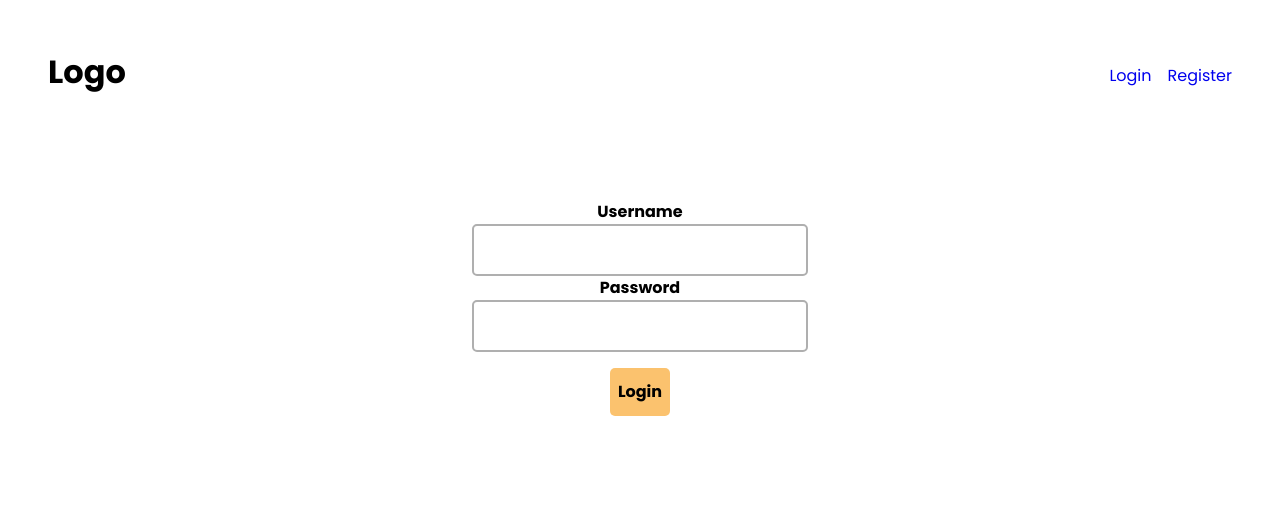
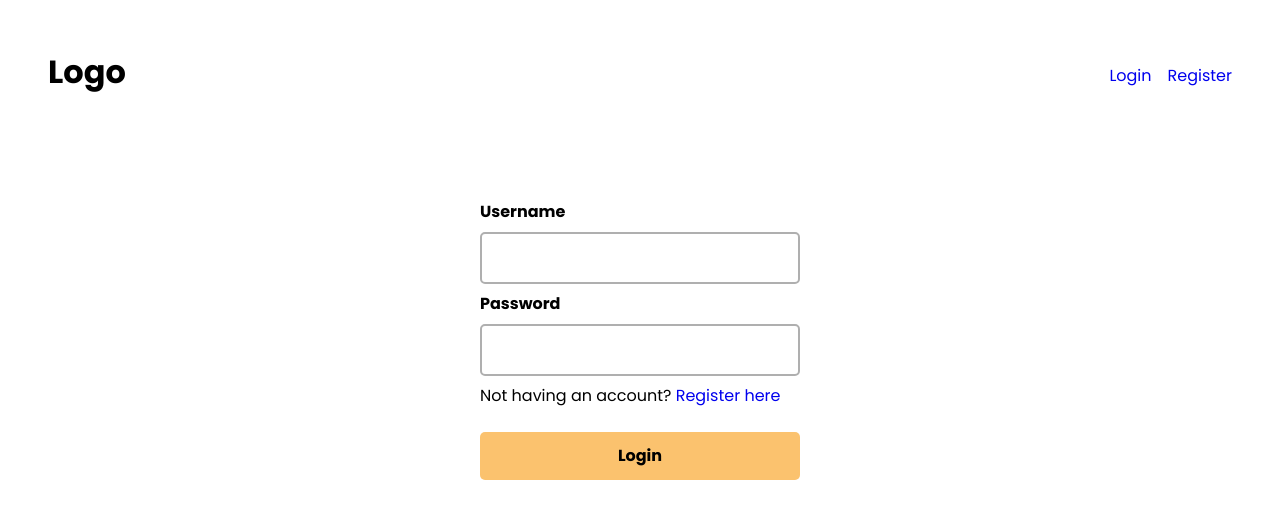
Before and after one commit to alejandrocoder22/nutritionApp, a React (Vite) app in the folder client/: page /dashboard in a window 1280 px wide. Shown: the top 518 px of the page. Built offline with nearby package versions, Linux system fonts and the light colour scheme; no server answers.

Commit message:
Added register option

```diff
--- a/client/src/pages/Login.jsx
+++ b/client/src/pages/Login.jsx
@@ -1,7 +1,7 @@
 import { useState } from 'react'
 
 import { onLogin } from '../services/userServices'
-import { useNavigate } from 'react-router-dom'
+import { Link, useNavigate } from 'react-router-dom'
 import Nav from '../components/ui/Nav'
 
 export const Login = () => {
@@ -9,14 +9,17 @@ export const Login = () => {
   const [password, setPassword] = useState('')
   const navigate = useNavigate()
   return (
-    <main className='auth'>
+    <main className='auth wera'>
       <Nav />
-      <form onSubmit={(e) => onLogin(e, userName, password, navigate)} className='auth__form wrapper'>
-        <label className='auth__label'>Username</label>
-        <input className='auth__input' onChange={(e) => setUserName(e.target.value)} />
-        <label className='auth__label'>Password</label>
-        <input className='auth__input' onChange={(e) => setPassword(e.target.value)} type='password' />
-        <button className='auth__button pointer'>Login</button>
+      <form onSubmit={(e) => onLogin(e, userName, password, navigate)} className='auth__form wrapper '>
+        <div className='auth__wrapper'>
+          <label className='auth__label'>Username</label>
+          <input className='auth__input' onChange={(e) => setUserName(e.target.value)} />
+          <label className='auth__label'>Password</label>
+          <input className='auth__input' onChange={(e) => setPassword(e.target.value)} type='password' />
+          <p className='auth__register-text'>Not having an account? <Link to='/register'>Register here</Link> </p>
+          <button className='auth__button pointer'>Login</button>
+        </div>
       </form>
     </main>
   )
```
